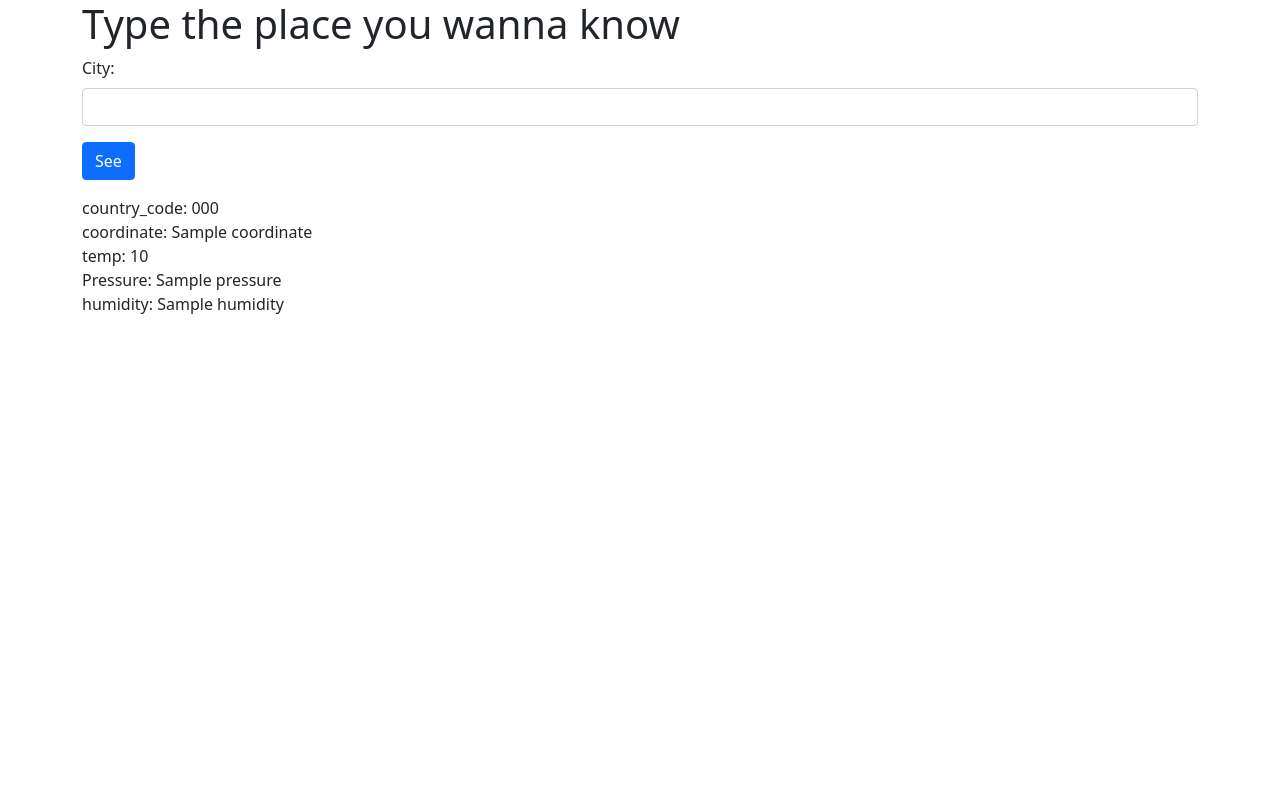
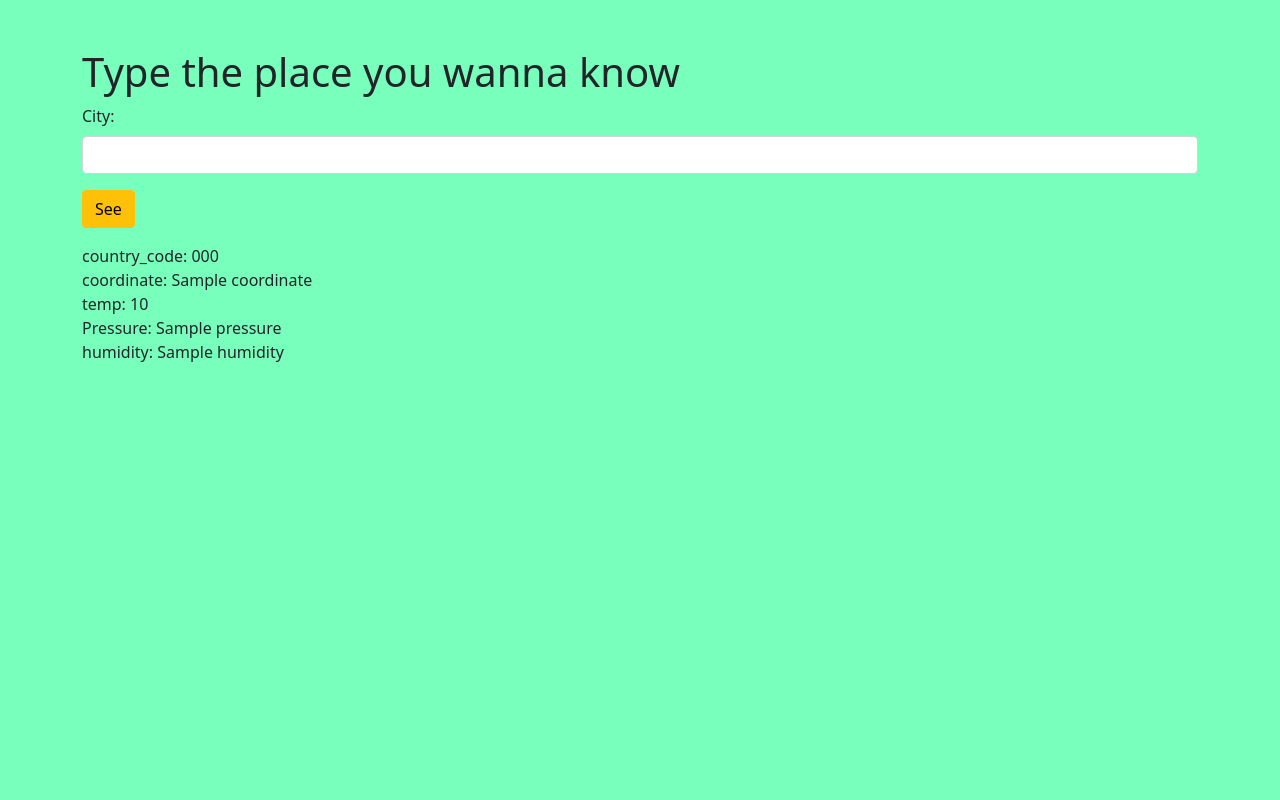
Before and after one commit to Eshat002/weather-repo, a Django app: template templates/index.html in a window 1280 px wide. Run offline with Django 3.2, Linux system fonts and the light colour scheme; the template is opened without the code that fills it: most values are stand-ins (such as "Sample title", 1, 10 or a date in 2020); parts of the project's set-up code (start-up, migrations or seed data) failed here and were passed over.

Commit message:
first commit

```diff
--- a/myweather/settings.py
+++ b/myweather/settings.py
@@ -23,9 +23,9 @@ BASE_DIR = Path(__file__).resolve().parent.parent
 SECRET_KEY = 'mo$girhvtla2!ank4h&@wa(=u7id!wkj&+due#!zh*!fs4_&m7'
 
 # SECURITY WARNING: don't run with debug turned on in production!
-DEBUG = False
+DEBUG = True
 
-ALLOWED_HOSTS = ['earth13.herokuapp.com','127.0.01']
+ALLOWED_HOSTS = ['earth13.herokuapp.com','127.0.0.1']
 
 
 # Application definition
--- a/templates/index.html
+++ b/templates/index.html
@@ -9,9 +9,9 @@
 
 </head>
 
+<body style="background-color: rgb(120, 255, 188);">
 
-
-  <div class="container">
+  <div  class="container mt-5 ">
     <div class="row align-items-start">
       <div class="col">
          <h1>Type the place you wanna know</h1>
@@ -21,7 +21,7 @@
                 <label for="disabledTextInput" class="form-label"> City: </label>
                <input  class="form-control" type="text" name="city">{% csrf_token %}
             </div>
-            <button class="btn btn-primary" type="submit">See</button>
+            <button class="btn btn-warning" type="submit">See</button>
         </fieldset>
           </form>
         <div>
@@ -35,3 +35,6 @@
 
         </div>
       </div>
+
+
+    </body>
```
Also changed, not shown: 1 other file.
